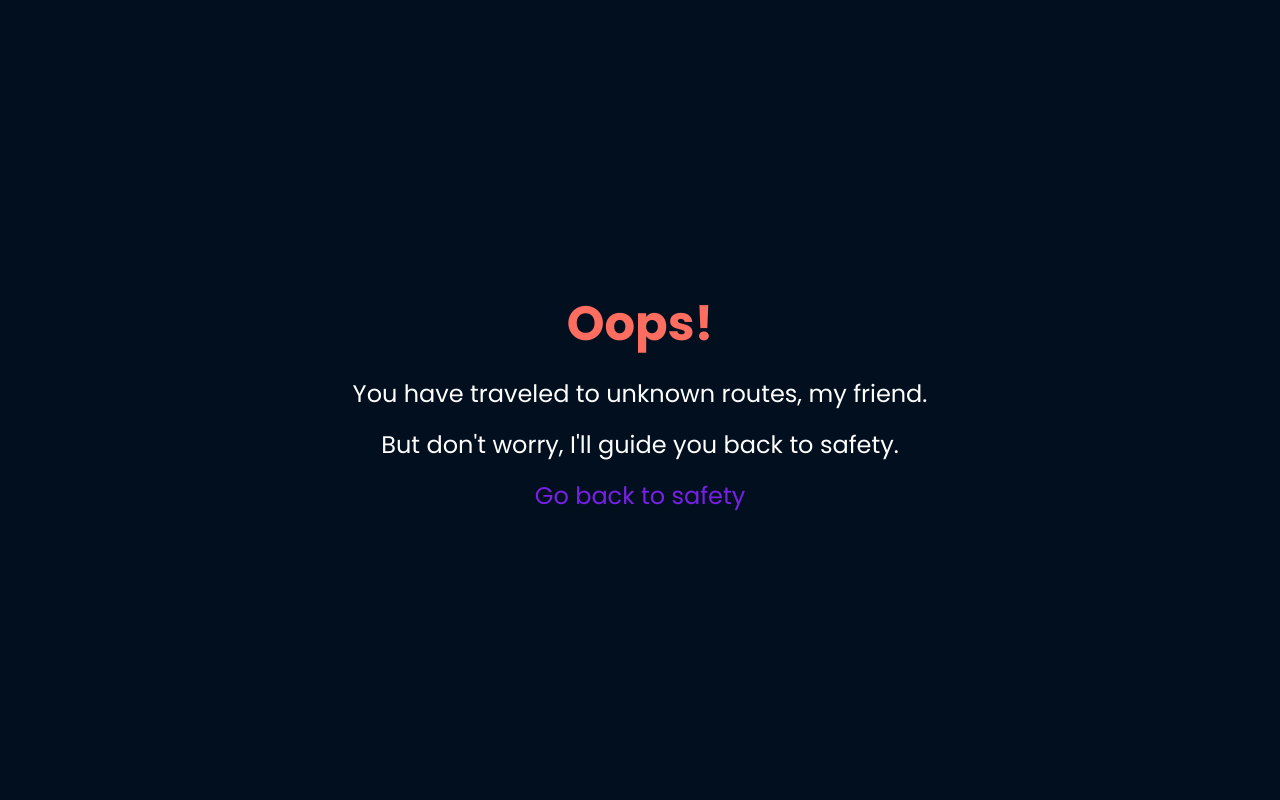
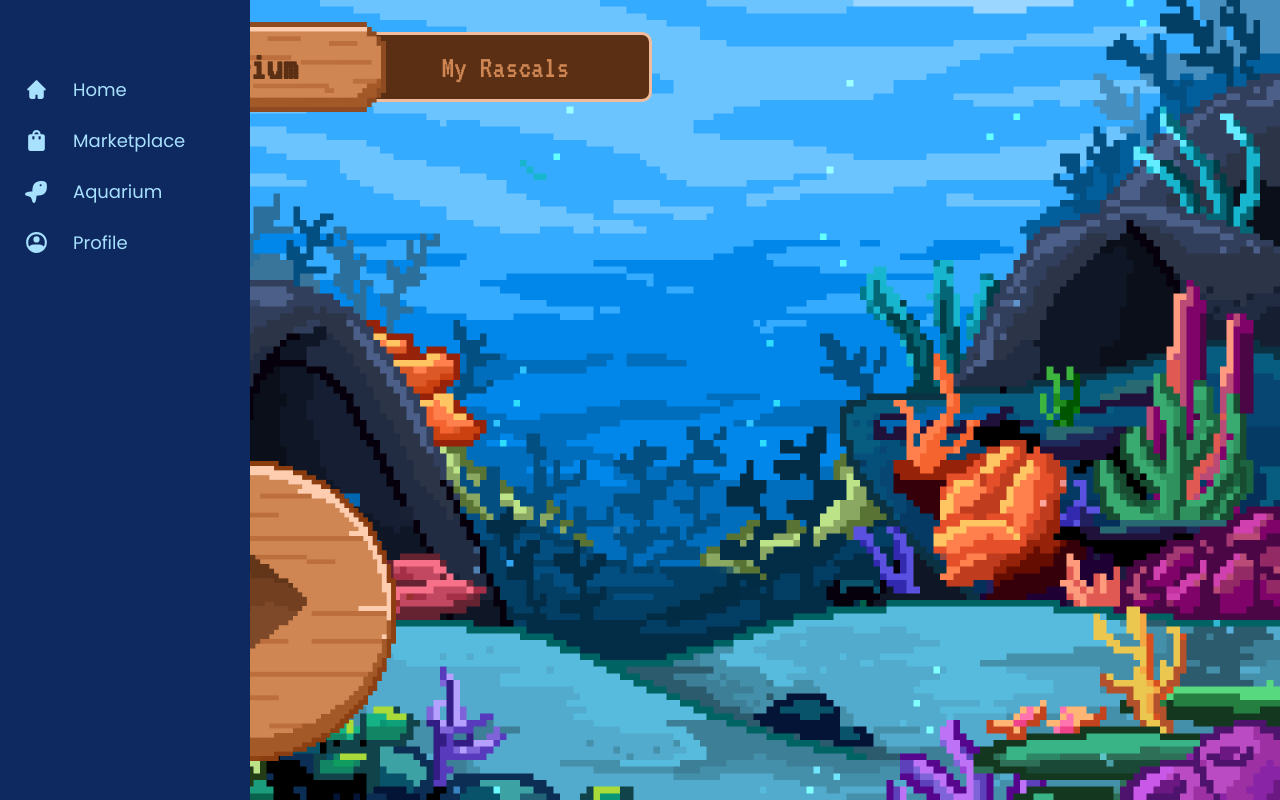
Before and after one commit to swiftee19/Reef-Rascals, a React (Vite) app in the folder src/Reef_Rascals_frontend/: page /aquarium in a window 1280 px wide. Built offline with nearby package versions, Linux system fonts and the light colour scheme; a web font is replaced by a local one.

Commit message:
Aquarium page starter

```diff
--- /dev/null
+++ b/src/Reef_Rascals_frontend/src/components/slide-wood-btn.tsx
@@ -0,0 +1,19 @@
+import styles from "../scss/components/slide-wood-btn.module.scss";
+import WoodButton from "./wood-btn";
+
+export default function SlideWoodBtn() {
+    const togglePage = () => {
+
+    }
+
+    return(
+        <div className={styles.backSlider}>
+            <h1>Aquarium</h1>
+            <h1>My Rascals</h1>
+
+            <div className={styles.movingBtn}>
+                <WoodButton btnText="Aquarium" onClick={togglePage}/>
+            </div>
+        </div>
+    )
+}
--- a/src/Reef_Rascals_frontend/src/main.tsx
+++ b/src/Reef_Rascals_frontend/src/main.tsx
@@ -9,6 +9,7 @@ import HomePage from './routes/home-page';
 import MarketPage from './routes/market-page';
 import MatchPage from './routes/match-page';
 import TestingPage from './routes/testing-page';
+import AquariumPage from './routes/aquarium-page';
 
 const router = createBrowserRouter([
     {
@@ -19,6 +20,10 @@ const router = createBrowserRouter([
     {
         path: "/marketplace",
         element: <MarketPage/>,
+    },
+    {
+        path: "/aquarium",
+        element: <AquariumPage/>,
     },
     {
         path: "/profile/:profileId",
--- a/src/Reef_Rascals_frontend/src/routes/aquarium-page.tsx
+++ b/src/Reef_Rascals_frontend/src/routes/aquarium-page.tsx
@@ -0,0 +1,21 @@
+import SidebarNav from "../components/sidebar-nav";
+import SlideWoodBtn from "../components/slide-wood-btn";
+import styles from "../scss/pages/aquarium-page.module.scss";
+
+export default function AquariumPage(){
+    return (
+        <>
+            <SidebarNav/>
+            <div className={styles.mainContainer}>
+                <div className={styles.aquariumContainer}>
+                    <footer className={styles.aquariumBottom}>
+                        <img src="/wood-round.png" alt="" />
+                    </footer>
+                    <header className={styles.aquariumTop}>
+                        <SlideWoodBtn/>
+                    </header>
+                </div>
+            </div>
+        </>
+    )
+}
--- a/src/Reef_Rascals_frontend/src/scss/colors.scss
+++ b/src/Reef_Rascals_frontend/src/scss/colors.scss
@@ -12,5 +12,7 @@ $purple: #7721E7;
 $light-blue-fade: #7FB7D4;
 $success: #2DFE54;
 $dark-brown: #5A2F14;
+$light-brown: #CF8653;
+$cream-brown: #F0BC9D;
 $yellow: #ffae02;
 $radial-gradient: radial-gradient(ellipse at bottom, $dark-blue, $dark);
--- a/src/Reef_Rascals_frontend/src/scss/components/rascal-card.module.scss
+++ b/src/Reef_Rascals_frontend/src/scss/components/rascal-card.module.scss
@@ -10,7 +10,7 @@
 
 .cardTop {
     position: relative;
-    background-color: linear-gradient(to top, colors.$dark-blue, colors.$light-blue);
+    background-image: linear-gradient(to top, colors.$dark, colors.$dark-blue);
     padding: 3rem 2rem;
     display: flex;
     justify-content: center;
--- /dev/null
+++ b/src/Reef_Rascals_frontend/src/scss/components/slide-wood-btn.module.scss
@@ -0,0 +1,31 @@
+@use '../colors.scss';
+@use '../fonts.scss';
+
+
+.backSlider {
+    position: relative;
+    background-color: colors.$dark-brown;
+    display: flex;
+    justify-content: space-between;
+    align-items: center;
+    text-align: center;
+    gap: 10rem;
+    padding: 1rem 5rem;
+    color: colors.$white;
+    border-radius: 10px;
+    border: 3px solid colors.$cream-brown;
+
+    h1 {
+        white-space: nowrap;
+        font-family: fonts.$vt323;
+        font-weight: 200;
+        color: colors.$light-brown;
+    }
+}
+
+.movingBtn {
+    position: absolute;
+    overflow: hidden;
+    width: 55%;
+    left: -1rem;
+}
--- a/src/Reef_Rascals_frontend/src/scss/components/wood-btn.module.scss
+++ b/src/Reef_Rascals_frontend/src/scss/components/wood-btn.module.scss
@@ -2,13 +2,13 @@
 @use "../fonts";
 
 .woodBtn {
-    width: 275px;
     display: flex;
     justify-content: center;
     align-items: center;
     text-decoration: none;
 
     img {
+        width: 100%;
         position: relative;
     }
     p {
--- /dev/null
+++ b/src/Reef_Rascals_frontend/src/scss/pages/aquarium-page.module.scss
@@ -0,0 +1,39 @@
+@use '../colors.scss';
+@use '../fonts.scss';
+
+.mainContainer {
+    overflow: hidden;
+    background-image: url('/bg-aquarium.png');
+    background-position: center center;
+    background-size: cover;
+    width: 100vw;
+    height: 100vh;
+}
+
+.aquariumContainer {
+    position: relative;
+    padding-inline: 6rem;
+}
+
+.aquariumTop {
+    position: absolute;
+    display: flex;
+    top: 2rem;
+}
+
+.aquariumBottom {
+    overflow: hidden;
+    width: 300px;
+    position: fixed;
+    bottom: 2rem;
+    transition-duration: 0.25s;
+
+    img {
+        width: 100%;
+    }
+
+    &:hover{
+        cursor: pointer;
+        transform: scale(1.1);
+    }
+}
--- a/src/Reef_Rascals_frontend/src/scss/pages/home-page.module.scss
+++ b/src/Reef_Rascals_frontend/src/scss/pages/home-page.module.scss
@@ -68,6 +68,7 @@
     top: 2rem;
     right: 5rem;
     transition: 300ms;
+    width: 275px;
 
     &:hover{
         cursor: pointer;
```
